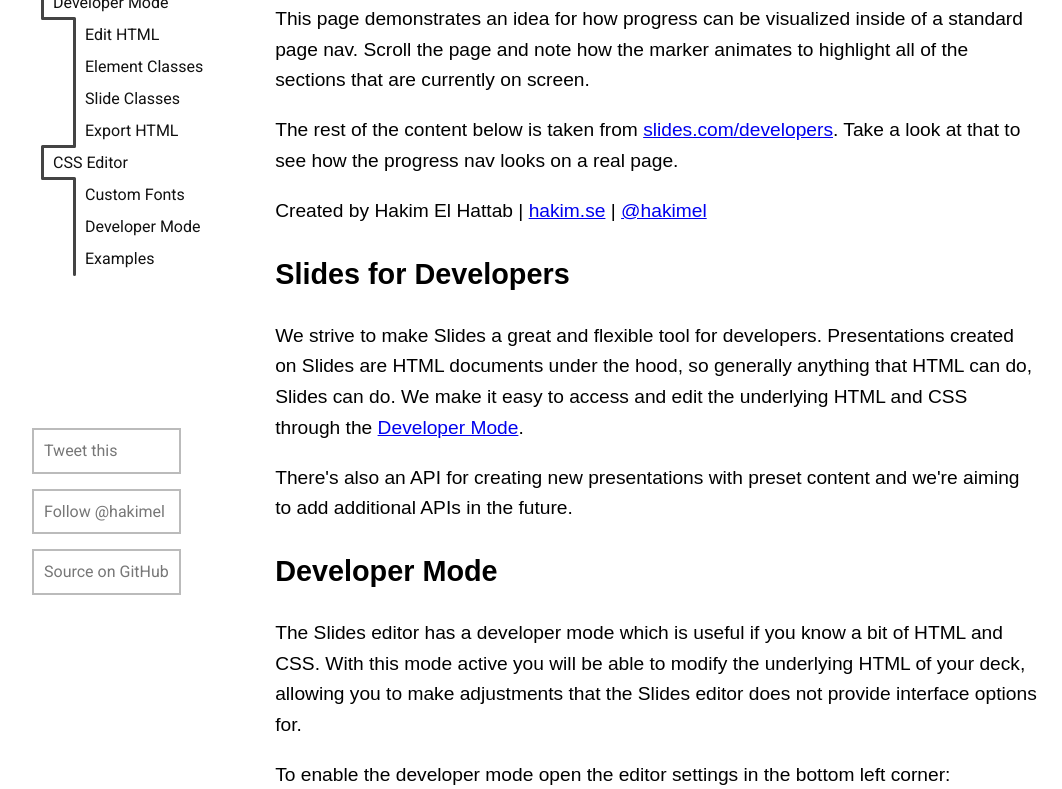
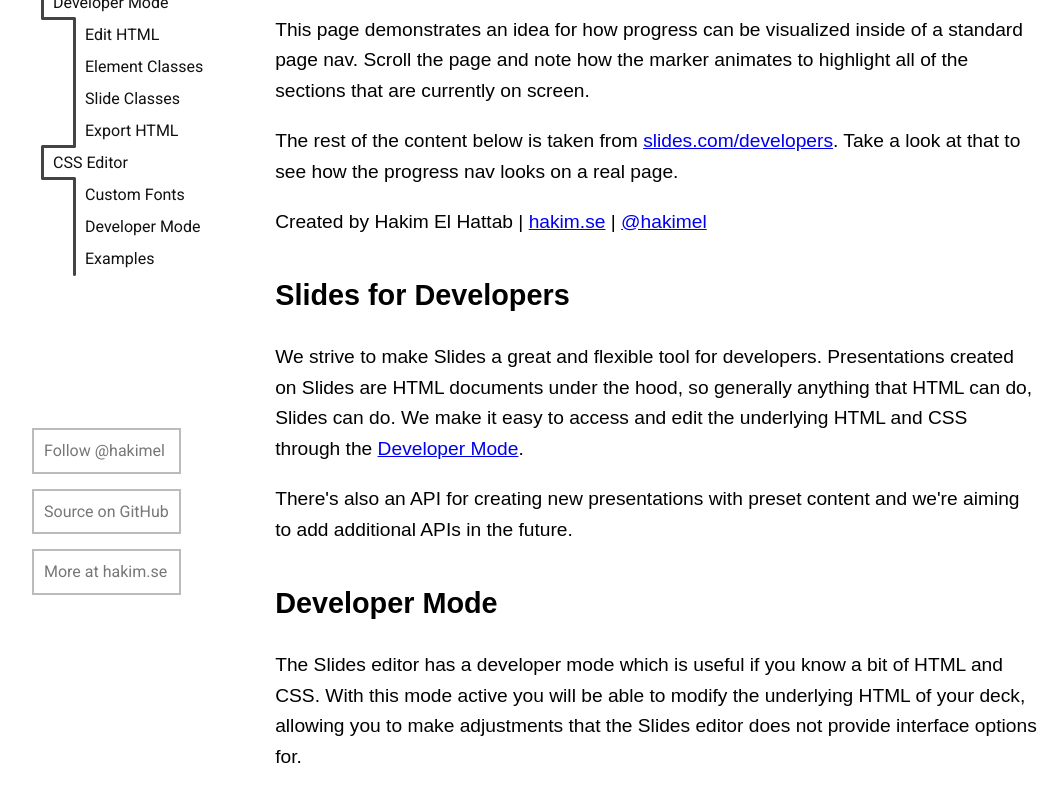
Before and after one commit to hakimel/css, a website: page progress-nav/index.html in a window 1280 px wide. Shown: the part 141-930 px from the top of the page, without its empty margins (16-1078 px from the left). Drawn offline with Linux system fonts and the light colour scheme; a web font is replaced by a local one.

Commit message:
progress nav; fix bugs in small viewports

```diff
--- a/progress-nav/index.html
+++ b/progress-nav/index.html
@@ -47,7 +47,7 @@
 		</nav>
 
 		<article class="contents">
-			<section id="about">
+			<section id="intro">
 				<h2>Progress Nav</h2>
 				<p>
 					This page demonstrates an idea for how progress can be visualized inside of a standard page nav. Scroll the page and note how the marker animates to highlight all of the sections that are currently on screen.
@@ -58,8 +58,6 @@
 				<p>
 					Created by Hakim El Hattab | <a href="http://hakim.se" target="_top">hakim.se</a> | <a href="http://twitter.com/hakimel" target="_top">@hakimel</a>
 				</p>
-			</section>
-			<section id="intro">
 				<h2>Slides for Developers</h2>
 				<p>
 					We strive to make Slides a great and flexible tool for developers. Presentations created on Slides are HTML documents under the hood, so generally anything that HTML can do, Slides can do. We make it easy to access and edit the underlying HTML and CSS through the <a href="#dev">Developer Mode</a>.
@@ -78,9 +76,9 @@
 					<p>
 						To enable the developer mode open the editor settings in the bottom left corner:
 					</p>
+
+					<img class="developer-image" src="http://static.slid.es.s3.amazonaws.com/site/developers/slides-developer-mode-1.png">
 				</div>
-
-				<img class="developer-image" src="http://static.slid.es.s3.amazonaws.com/site/developers/slides-developer-mode-1.png">
 
 				<div id="dev-edit-html">
 					<h3>Editing HTML</h3>
@@ -228,9 +226,9 @@
 		<!-- Third party scripts and sharing UI -->
 
 		<div class="credits">
-			<a href="https://twitter.com/share?url=http://lab.hakim.se/progress-nav&via=hakimel&related=hakimel" target="_blank">Tweet this</a>
 			<a href="http://twitter.com/hakimel">Follow @hakimel</a>
 			<a href="https://github.com/hakimel/css/tree/master/progress-nav">Source on GitHub</a>
+			<a href="http://hakim.se">More at hakim.se</a>
 		</div>
 
 		<style type="text/css" media="screen">
--- a/progress-nav/script.js
+++ b/progress-nav/script.js
@@ -48,7 +48,7 @@
 
 			if( i === 0 ) {
 				path.push( 'M', x, y, 'L', x, y + height );
-				item.pathStart = tocPath.getTotalLength() || 0;
+				item.pathStart = 0;
 			}
 			else {
 				// Draw an additional line when there's a change in
@@ -81,7 +81,7 @@
 
 		var windowHeight = window.innerHeight;
 
-		var pathStart = Number.MAX_VALUE,
+		var pathStart = pathLength,
 			pathEnd = 0;
 
 		var visibleItems = 0;
@@ -104,8 +104,6 @@
 
 		} );
 
-		console.log(pathStart, pathEnd);
-
 		// Specify the visible path or hide the path altogether
 		// if there are no visible items
 		if( visibleItems > 0 && pathStart < pathEnd ) {
--- a/progress-nav/style.scss
+++ b/progress-nav/style.scss
@@ -12,7 +12,7 @@
 }
 
 body {
-	padding: 2em 2em 2em $menuWidth+$menuPaddingLeft;
+	padding: 1em 2em 2em $menuWidth+$menuPaddingLeft;
 	font-size: 16px;
 	line-height: 1.6;
 
@@ -94,6 +94,11 @@
 	h3 {
 		padding-top: 1em;
 	}
+
+
+	h2 {
+		margin-top: 1.2em;
+	}
 }
 
 
```
Also changed, not shown: progress-nav/style.css.
